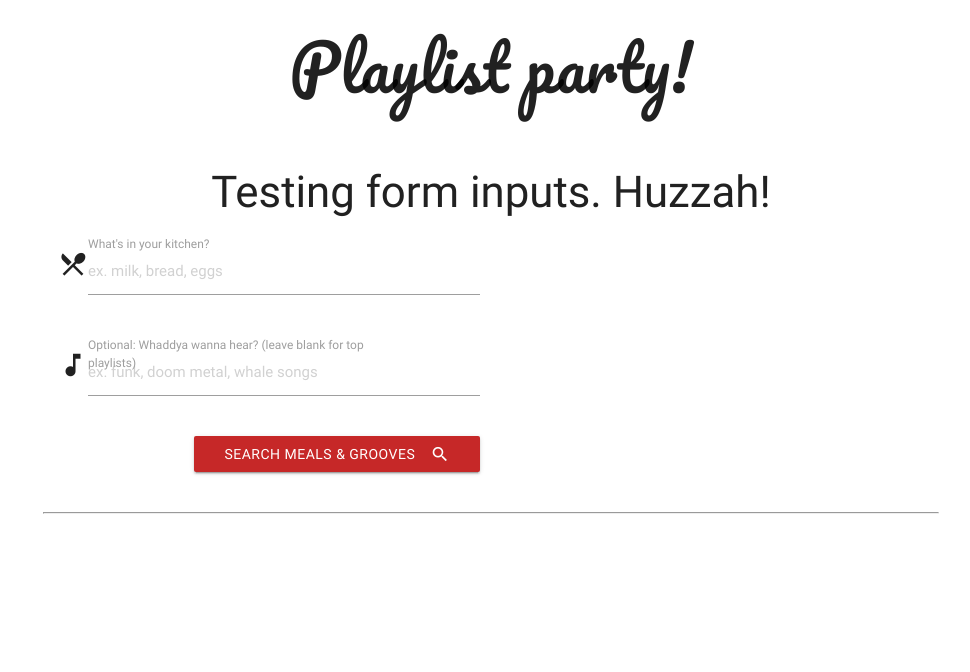
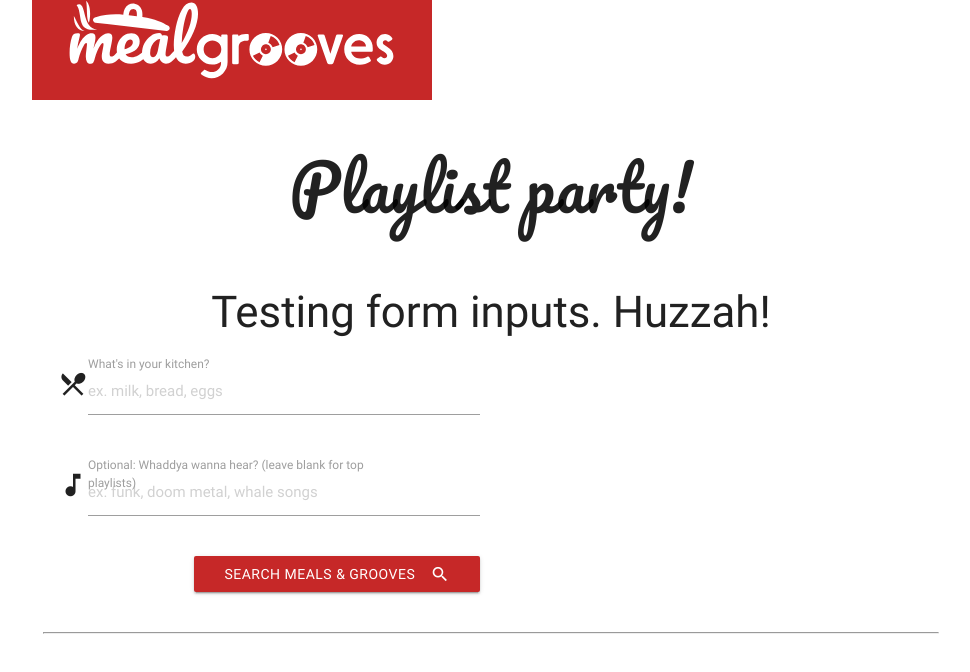
Before and after one commit to ShaToyaJones/ProjectOne, a plain HTML site: page laura/index-laura.html in a window 1280 px wide. Shown: the whole page, without its empty margins (149-1119 px from the left). Drawn offline with nearby package versions, Linux system fonts and the light colour scheme.

Commit message:
Try out logo size manupulation on page

```diff
--- a/laura/index-laura.html
+++ b/laura/index-laura.html
@@ -34,11 +34,26 @@
 	#search-submit {
 		font-size: 14px;
 	}
+
+	#logo-test {
+		background-color: #c62828;
+		height: 100px;
+		width: 400px;
+	}
+
 	</style>
 </head>
 <body>
 
 	<div class="container">
+
+	<header class="row">
+		<div class="col s12 center-align" id="logo-test">
+			<!-- Logo manupulating -->
+			<img src="mealgrooves-logo-white.svg">
+		</div>
+	</header>
+
 
 	<div class="row">
 		<div class="col s12 center-align">
```
